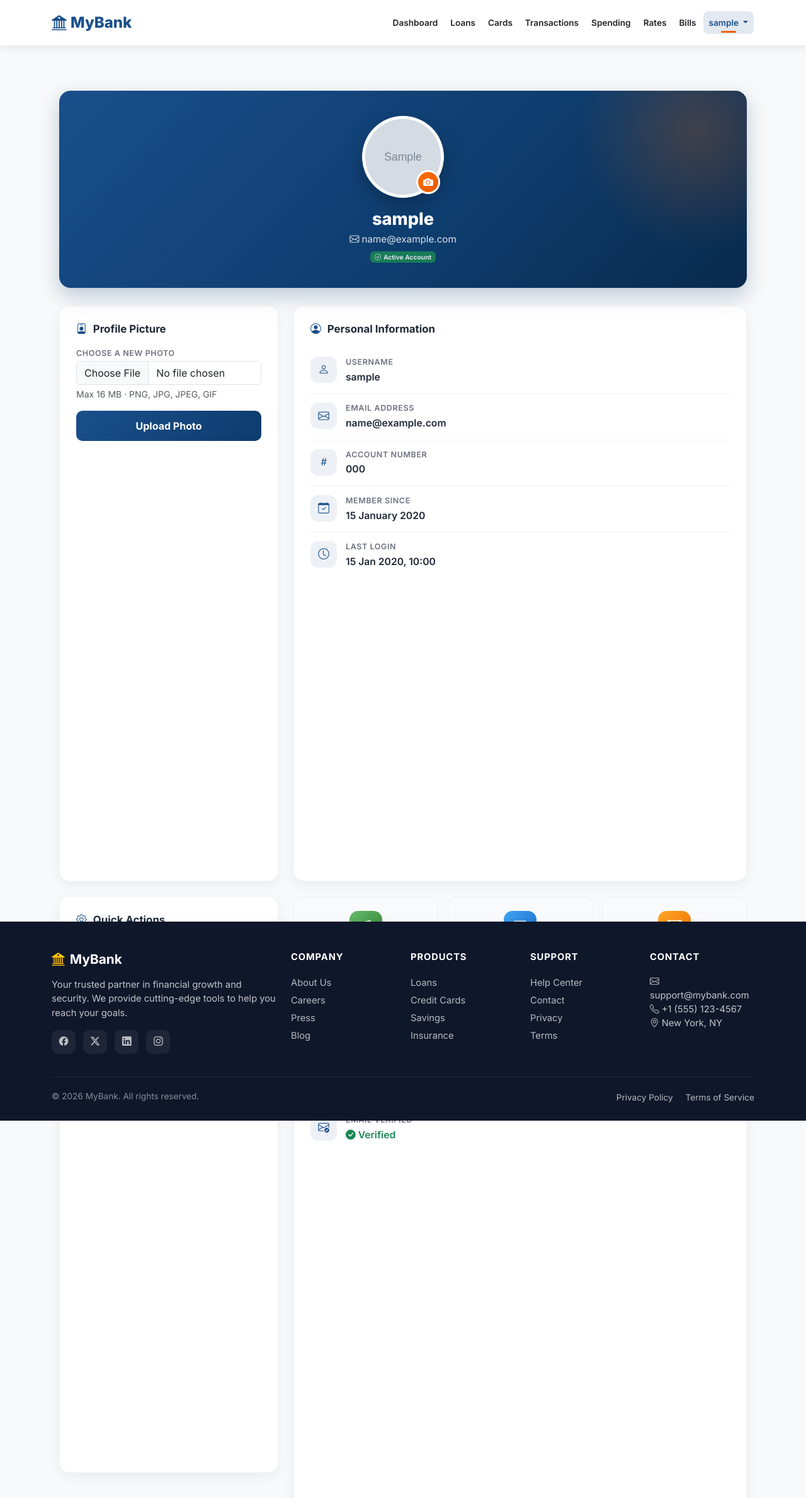
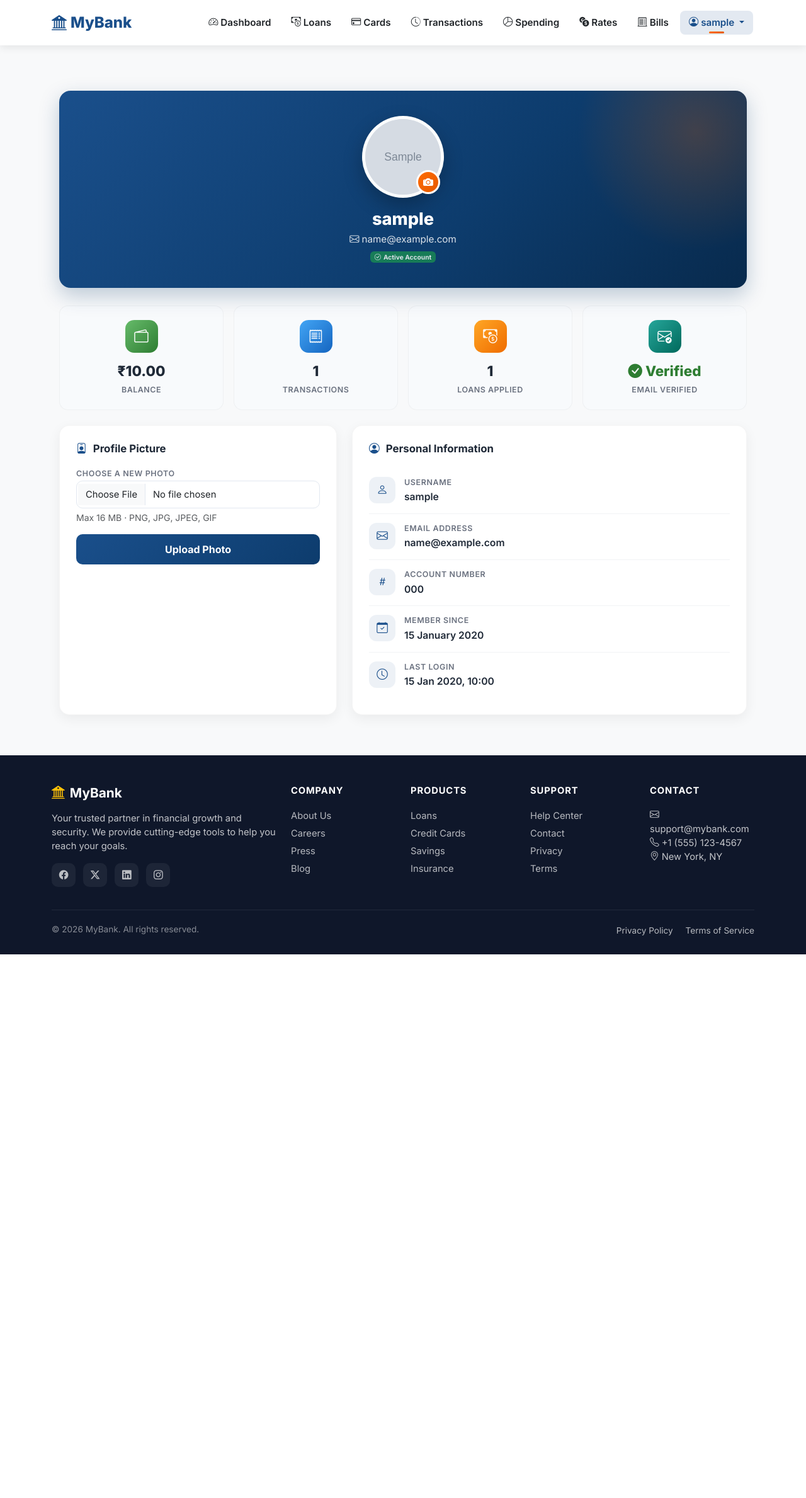
Before and after one commit to Neeraja-12/BANKINGAPP, a Flask app: page /profile in a window 1280 px wide. Shown: the top 2378 px of the page at 63% size. After the commit the page ends 1515 px from the top, so only its background shows below. Run offline with Flask 3, Linux system fonts and the light colour scheme; a user stored in the database is signed in; tables that the repository leaves empty hold one stand-in row (values such as "Sample post"); grey boxes marked "Sample" are stand-in pictures.

Commit message:
Move Quick Actions + Security to navbar dropdown

```diff
--- a/templates/layout.html
+++ b/templates/layout.html
@@ -6,16 +6,9 @@
 
     <title>{% block title %}MyBank - Premium Banking{% endblock %}</title>
 
-    <!-- Favicon -->
     <link rel="icon" href="{{ url_for('static', filename='favicon.ico.png') }}" type="image/png">
-
-    <!-- Bootstrap CSS -->
     <link href="https://cdn.jsdelivr.net/npm/bootstrap@5.3.0/dist/css/bootstrap.min.css" rel="stylesheet">
-
-    <!-- Bootstrap Icons -->
     <link rel="stylesheet" href="https://cdn.jsdelivr.net/npm/bootstrap-icons@1.11.3/font/bootstrap-icons.min.css">
-
-    <!-- Google Fonts -->
     <link href="https://fonts.googleapis.com/css2?family=Inter:wght@400;500;600;700;800&display=swap" rel="stylesheet">
 
     <style>
@@ -26,22 +19,14 @@
             --accent: #ff6b00;
             --light-bg: #f8f9fa;
             --dark-text: #212529;
-            --light-text: #f8f9fa;
             --gradient-primary: linear-gradient(135deg, #1a4f8b 0%, #0d3c6d 100%);
             --gradient-secondary: linear-gradient(135deg, #ff6b00 0%, #e55a00 100%);
             --shadow-soft: 0 4px 12px rgba(0, 0, 0, 0.08);
             --shadow-medium: 0 8px 24px rgba(0, 0, 0, 0.12);
-            --shadow-strong: 0 12px 36px rgba(0, 0, 0, 0.15);
             --navbar-h: 72px;
         }
 
-        /* ==================================================
-           STICKY FOOTER SETUP — do not change these 5 rules
-           ================================================== */
-        html {
-            height: 100%;
-            scroll-behavior: smooth;
-        }
+        html { height: 100%; scroll-behavior: smooth; }
 
         body {
             font-family: 'Inter', -apple-system, BlinkMacSystemFont, 'Segoe UI', Roboto, sans-serif;
@@ -53,35 +38,18 @@
             margin: 0;
         }
 
-        .app-container {
-            flex: 1 0 auto;
-            display: flex;
-            flex-direction: column;
-            width: 100%;
-        }
-
-        .main-content {
-            flex: 1 0 auto;
-            padding-top: calc(var(--navbar-h) + 24px);
-            padding-bottom: 40px;
-        }
-
-        .footer {
-            flex-shrink: 0;
-            margin-top: auto;
-        }
-        /* ============== END STICKY FOOTER SETUP ============== */
+        .app-container { flex: 1 0 auto; display: flex; flex-direction: column; width: 100%; }
+        .main-content { flex: 1 0 auto; padding-top: calc(var(--navbar-h) + 24px); padding-bottom: 40px; }
+        .footer { flex-shrink: 0; margin-top: auto; }
 
         /* ---------- Navbar ---------- */
         .navbar {
             background: rgba(255, 255, 255, 0.95) !important;
             backdrop-filter: blur(12px);
             box-shadow: var(--shadow-soft);
-            padding: 0.55rem 0;
+            padding: 0.65rem 0;
             min-height: var(--navbar-h);
-            transition: box-shadow 0.3s ease;
         }
-
         .navbar-brand {
             font-weight: 800;
             color: var(--primary) !important;
@@ -90,29 +58,18 @@
             align-items: center;
             gap: 6px;
         }
-
         .nav-link {
             font-weight: 600;
-            font-size: 0.9rem;
+            font-size: 0.95rem;
             color: var(--dark-text) !important;
             border-radius: 8px;
-            padding: 8px 12px !important;
-            margin: 0 1px;
+            padding: 8px 14px !important;
+            margin: 0 2px;
             transition: all 0.25s ease;
             position: relative;
-            white-space: nowrap;
         }
-
-        .nav-link:hover {
-            background: rgba(26, 79, 139, 0.08);
-            color: var(--primary) !important;
-        }
-
-        .nav-link.active {
-            background: rgba(26, 79, 139, 0.12);
-            color: var(--primary) !important;
-        }
-
+        .nav-link:hover { background: rgba(26, 79, 139, 0.08); color: var(--primary) !important; }
+        .nav-link.active { background: rgba(26, 79, 139, 0.12); color: var(--primary) !important; }
         .nav-link.active::before {
             content: "";
             position: absolute;
@@ -123,34 +80,23 @@
             background: var(--gradient-secondary);
         }
 
+        /* Dropdown */
         .dropdown-menu {
             border: none;
             box-shadow: var(--shadow-medium);
             border-radius: 12px;
             padding: 8px;
-            min-width: 200px;
+            min-width: 230px;
         }
-
         .dropdown-item {
             border-radius: 8px;
             padding: 9px 14px;
             font-weight: 500;
             transition: background 0.2s ease;
+            cursor: pointer;
         }
-
-        .dropdown-item:hover {
-            background: rgba(26, 79, 139, 0.08);
-            color: var(--primary);
-        }
-
-        /* Tighten navbar on medium screens (less room for 7+ links) */
-        @media (max-width: 1300px) {
-            .nav-link {
-                font-size: 0.85rem;
-                padding: 8px 9px !important;
-            }
-            .nav-link i { display: none; }   /* hide icons to save space */
-        }
+        .dropdown-item:hover { background: rgba(26, 79, 139, 0.08); color: var(--primary); }
+        .dropdown-item.text-danger:hover { background: rgba(198, 40, 40, 0.08); color: #c62828; }
 
         /* ---------- Footer ---------- */
         .footer {
@@ -159,7 +105,6 @@
             padding: 48px 0 24px;
             font-size: 0.92rem;
         }
-
         .footer h6 {
             color: #fff;
             font-weight: 700;
@@ -168,7 +113,6 @@
             letter-spacing: 0.06em;
             margin-bottom: 18px;
         }
-
         .footer a {
             color: rgba(255, 255, 255, 0.7);
             text-decoration: none;
@@ -178,11 +122,7 @@
             gap: 6px;
             line-height: 1.9;
         }
-
-        .footer a:hover {
-            color: var(--accent);
-        }
-
+        .footer a:hover { color: var(--accent); }
         .footer .social a {
             width: 38px; height: 38px;
             display: inline-flex;
@@ -193,13 +133,7 @@
             margin-right: 8px;
             transition: all 0.25s ease;
         }
-
-        .footer .social a:hover {
-            background: var(--accent);
-            color: #fff;
-            transform: translateY(-3px);
-        }
-
+        .footer .social a:hover { background: var(--accent); color: #fff; transform: translateY(-3px); }
         .footer-bottom {
             border-top: 1px solid rgba(255, 255, 255, 0.08);
             margin-top: 36px;
@@ -221,7 +155,6 @@
             display: flex;
             align-items: center;
         }
-
         .alert .btn-close { margin-left: auto; }
 
         /* ---------- Buttons ---------- */
@@ -233,27 +166,24 @@
             padding: 10px 26px;
             transition: all 0.25s ease;
         }
-
         .btn-primary:hover {
             transform: translateY(-2px);
             box-shadow: var(--shadow-medium);
             background: var(--gradient-primary);
         }
-
         .btn-outline-primary {
             border-radius: 10px;
             font-weight: 600;
             border-color: var(--primary);
             color: var(--primary);
         }
-
         .btn-outline-primary:hover {
             background: var(--primary);
             border-color: var(--primary);
             color: #fff;
         }
 
-        /* ---------- Accessibility skip link ---------- */
+        /* Skip link */
         .skip-link {
             position: absolute;
             top: -60px; left: 12px;
@@ -268,7 +198,7 @@
         }
         .skip-link:focus { top: 12px; color: #fff; }
 
-        /* ---------- Mobile tweaks ---------- */
+        /* Mobile */
         @media (max-width: 991px) {
             .navbar-collapse {
                 background: #fff;
@@ -277,22 +207,18 @@
                 margin-top: 12px;
                 box-shadow: var(--shadow-medium);
             }
-            .nav-link { padding: 10px 14px !important; font-size: 0.95rem; }
-            .nav-link i { display: inline; }   /* restore icons in mobile menu */
+            .nav-link { padding: 10px 14px !important; }
             .nav-link.active::before { display: none; }
         }
-
         @media (max-width: 768px) {
             :root { --navbar-h: 64px; }
             .main-content { padding-top: calc(var(--navbar-h) + 16px); }
         }
     </style>
 
-    <!-- Child templates can add their own CSS here -->
     {% block head_extra_css %}{% endblock %}
 </head>
 <body>
-    <!-- Accessibility skip link -->
     <a href="#main-content" class="skip-link">Skip to content</a>
 
     <div class="app-container">
@@ -350,6 +276,20 @@
                                 <ul class="dropdown-menu dropdown-menu-end">
                                     <li><a class="dropdown-item" href="{{ url_for('profile') }}"><i class="bi bi-person me-2"></i>Profile</a></li>
                                     <li><a class="dropdown-item" href="{{ url_for('settings') }}"><i class="bi bi-gear me-2"></i>Settings</a></li>
+                                    <li><a class="dropdown-item" href="{{ url_for('settings') }}#security"><i class="bi bi-shield-lock me-2"></i>Security</a></li>
+                                    <li><a class="dropdown-item" href="{{ url_for('transactions_history') }}"><i class="bi bi-clock-history me-2"></i>View Transactions</a></li>
+                                    <li><a class="dropdown-item" href="{{ url_for('dashboard') }}"><i class="bi bi-speedometer2 me-2"></i>Dashboard</a></li>
+                                    <li><hr class="dropdown-divider"></li>
+                                    <li>
+                                        <form method="POST" action="{{ url_for('delete_account') }}"
+                                              onsubmit="return confirm('Delete your account permanently? This cannot be undone.');"
+                                              style="margin:0;">
+                                            <input type="hidden" name="csrf_token" value="{{ csrf_token() }}">
+                                            <button type="submit" class="dropdown-item text-danger" style="background:none;border:none;width:100%;text-align:left;">
+                                                <i class="bi bi-trash me-2"></i>Delete Account
+                                            </button>
+                                        </form>
+                                    </li>
                                     <li><hr class="dropdown-divider"></li>
                                     <li><a class="dropdown-item text-danger" href="{{ url_for('logout') }}"><i class="bi bi-box-arrow-right me-2"></i>Logout</a></li>
                                 </ul>
@@ -374,7 +314,6 @@
         <!-- Main Content -->
         <main class="main-content" id="main-content">
             <div class="container">
-                <!-- Flash Messages -->
                 {% with messages = get_flashed_messages(with_categories=true) %}
                     {% if messages %}
                         {% for category, message in messages %}
@@ -387,7 +326,6 @@
                     {% endif %}
                 {% endwith %}
 
-                <!-- Page Content -->
                 {% block content %}{% endblock %}
             </div>
         </main>
@@ -455,10 +393,8 @@
         </footer>
     </div>
 
-    <!-- Bootstrap JS -->
     <script src="https://cdn.jsdelivr.net/npm/bootstrap@5.3.0/dist/js/bootstrap.bundle.min.js"></script>
 
-    <!-- Auto-dismiss alerts -->
     <script>
         document.addEventListener('DOMContentLoaded', function () {
             setTimeout(() => {
@@ -472,7 +408,6 @@
         });
     </script>
 
-    <!-- Child templates can add their own JS here -->
     {% block footer_extra_js %}{% endblock %}
 </body>
 </html>
--- a/templates/profile.html
+++ b/templates/profile.html
@@ -54,9 +54,7 @@
     z-index: 3;
     transition: transform 0.2s ease;
   }
-  .profile-avatar-wrapper .edit-badge:hover {
-    transform: scale(1.1);
-  }
+  .profile-avatar-wrapper .edit-badge:hover { transform: scale(1.1); }
   .profile-hero h2 { font-weight: 800; font-size: 1.7rem; margin-bottom: 4px; position: relative; z-index: 2; }
   .profile-hero p { opacity: 0.85; margin-bottom: 0; position: relative; z-index: 2; font-size: 0.95rem; }
 
@@ -122,10 +120,7 @@
     transition: transform 0.25s ease, box-shadow 0.25s ease;
     height: 100%;
   }
-  .stat-tile:hover {
-    transform: translateY(-4px);
-    box-shadow: 0 12px 28px rgba(0,0,0,0.08);
-  }
+  .stat-tile:hover { transform: translateY(-4px); box-shadow: 0 12px 28px rgba(0,0,0,0.08); }
   .stat-icon {
     width: 52px; height: 52px;
     border-radius: 14px;
@@ -139,64 +134,23 @@
   .stat-icon.blue   { background: linear-gradient(135deg, #42a5f5, #1565c0); }
   .stat-icon.green  { background: linear-gradient(135deg, #66bb6a, #2e7d32); }
   .stat-icon.orange { background: linear-gradient(135deg, #ffa726, #ef6c00); }
-  .stat-icon.purple { background: linear-gradient(135deg, #ab47bc, #6a1b9a); }
+  .stat-icon.teal   { background: linear-gradient(135deg, #26a69a, #00695c); }
   .stat-value {
     font-size: 1.4rem;
     font-weight: 800;
     color: #1f2937;
     margin-bottom: 4px;
   }
+  .stat-value.success { color: #2e7d32; }
+  .stat-value.danger  { color: #c62828; }
   .stat-label {
-    font-size: 0.82rem;
+    font-size: 0.78rem;
     color: #6b7280;
     text-transform: uppercase;
     letter-spacing: 0.04em;
     font-weight: 600;
   }
 
-  .action-btn {
-    display: flex;
-    align-items: center;
-    gap: 12px;
-    width: 100%;
-    padding: 14px 18px;
-    border-radius: 12px;
-    background: #fff;
-    border: 1.5px solid #e2e8f0;
-    color: #1f2937;
-    font-weight: 600;
-    text-decoration: none;
-    transition: all 0.25s ease;
-    margin-bottom: 10px;
-    font-size: 0.95rem;
-    cursor: pointer;
-  }
-  .action-btn:hover {
-    transform: translateX(4px);
-    border-color: #1a4f8b;
-    color: #1a4f8b;
-    box-shadow: 0 6px 18px rgba(26,79,139,0.1);
-  }
-  .action-btn i {
-    width: 34px; height: 34px;
-    border-radius: 10px;
-    display: flex;
-    align-items: center;
-    justify-content: center;
-    background: rgba(26,79,139,0.08);
-    color: #1a4f8b;
-    font-size: 1rem;
-    flex-shrink: 0;
-  }
-  .action-btn.danger { color: #c62828; border-color: #fecaca; }
-  .action-btn.danger i { background: rgba(198,40,40,0.08); color: #c62828; }
-  .action-btn.danger:hover { border-color: #c62828; color: #c62828; }
-
-  .upload-form {
-    margin-top: 14px;
-    padding-top: 18px;
-    border-top: 1px solid #f1f3f5;
-  }
   .upload-form .form-control {
     border-radius: 10px;
     border: 1.5px solid #e2e8f0;
@@ -233,11 +187,11 @@
     <div class="profile-avatar-wrapper">
       {% if current_user.profile_pic and current_user.profile_pic != 'default.jpg' %}
         <img src="{{ url_for('static', filename='images/profile_pics/' + current_user.profile_pic) }}"
-             alt="{{ current_user.username }}" class="profile-avatar">
-      {% else %}
-        <img src="{{ url_for('static', filename='images/default.png') }}"
              alt="{{ current_user.username }}" class="profile-avatar"
              onerror="this.src='{{ url_for('static', filename='favicon.ico.png') }}'">
+      {% else %}
+        <img src="{{ url_for('static', filename='favicon.ico.png') }}"
+             alt="{{ current_user.username }}" class="profile-avatar">
       {% endif %}
       <label for="quick-photo" class="edit-badge" title="Change profile picture">
         <i class="bi bi-camera-fill"></i>
@@ -252,16 +206,52 @@
     </p>
   </div>
 
+  <!-- Stat tiles — 4 across -->
+  <div class="row g-3 mb-4">
+    <div class="col-md-3 col-6">
+      <div class="stat-tile">
+        <div class="stat-icon green"><i class="bi bi-wallet2"></i></div>
+        <div class="stat-value">{{ format_currency(current_user.balance) }}</div>
+        <div class="stat-label">Balance</div>
+      </div>
+    </div>
+    <div class="col-md-3 col-6">
+      <div class="stat-tile">
+        <div class="stat-icon blue"><i class="bi bi-receipt"></i></div>
+        <div class="stat-value">{{ current_user.transactions|length }}</div>
+        <div class="stat-label">Transactions</div>
+      </div>
+    </div>
+    <div class="col-md-3 col-6">
+      <div class="stat-tile">
+        <div class="stat-icon orange"><i class="bi bi-cash-coin"></i></div>
+        <div class="stat-value">{{ current_user.loan_applications|length }}</div>
+        <div class="stat-label">Loans Applied</div>
+      </div>
+    </div>
+    <div class="col-md-3 col-6">
+      <div class="stat-tile">
+        <div class="stat-icon teal"><i class="bi bi-envelope-check"></i></div>
+        <div class="stat-value {% if current_user.email %}success{% else %}danger{% endif %}">
+          {% if current_user.email %}
+            <i class="bi bi-check-circle-fill"></i> Verified
+          {% else %}
+            <i class="bi bi-x-circle-fill"></i> Not
+          {% endif %}
+        </div>
+        <div class="stat-label">Email Verified</div>
+      </div>
+    </div>
+  </div>
+
   <div class="row g-4">
 
-    <!-- Left column -->
-    <div class="col-lg-4">
-
-      <!-- Profile picture upload -->
-      <div class="content-card mb-4">
+    <!-- Left column — picture upload -->
+    <div class="col-lg-5">
+      <div class="content-card">
         <h5><i class="bi bi-person-badge"></i> Profile Picture</h5>
         <form method="POST" action="{{ url_for('upload_profile_pic') }}"
-              enctype="multipart/form-data" id="uploadForm">
+              enctype="multipart/form-data" id="uploadForm" class="upload-form">
           {{ form.hidden_tag() }}
           <div class="mb-3">
             <label class="info-label" for="photo">Choose a new photo</label>
@@ -274,39 +264,11 @@
           {{ form.submit(class="btn-upload", value="Upload Photo") }}
         </form>
       </div>
-
-      <!-- Quick actions -->
-      <div class="content-card">
-        <h5><i class="bi bi-gear"></i> Quick Actions</h5>
-
-        <a href="{{ url_for('settings') }}" class="action-btn">
-          <i class="bi bi-pencil-square"></i> Edit Profile & Settings
-        </a>
-
-        <a href="{{ url_for('transactions_history') }}" class="action-btn">
-          <i class="bi bi-clock-history"></i> View Transactions
-        </a>
-
-        <a href="{{ url_for('dashboard') }}" class="action-btn">
-          <i class="bi bi-speedometer2"></i> Back to Dashboard
-        </a>
-
-        <form method="POST" action="{{ url_for('delete_account') }}"
-              onsubmit="return confirm('Delete your account permanently? This cannot be undone.');"
-              class="mt-2">
-          <input type="hidden" name="csrf_token" value="{{ csrf_token() }}">
-          <button type="submit" class="action-btn danger" style="border-width:1.5px;">
-            <i class="bi bi-trash"></i> Delete Account
-          </button>
-        </form>
-      </div>
     </div>
 
-    <!-- Right column -->
-    <div class="col-lg-8">
-
-      <!-- Personal info -->
-      <div class="content-card mb-4">
+    <!-- Right column — Personal info only -->
+    <div class="col-lg-7">
+      <div class="content-card">
         <h5><i class="bi bi-person-circle"></i> Personal Information</h5>
 
         <div class="info-row">
@@ -357,61 +319,6 @@
           </div>
         </div>
       </div>
-
-      <!-- Account summary -->
-      <div class="row g-3 mb-4">
-        <div class="col-md-4 col-6">
-          <div class="stat-tile">
-            <div class="stat-icon green"><i class="bi bi-wallet2"></i></div>
-            <div class="stat-value">{{ format_currency(current_user.balance) }}</div>
-            <div class="stat-label">Balance</div>
-          </div>
-        </div>
-        <div class="col-md-4 col-6">
-          <div class="stat-tile">
-            <div class="stat-icon blue"><i class="bi bi-receipt"></i></div>
-            <div class="stat-value">{{ current_user.transactions|length }}</div>
-            <div class="stat-label">Transactions</div>
-          </div>
-        </div>
-        <div class="col-md-4 col-12">
-          <div class="stat-tile">
-            <div class="stat-icon orange"><i class="bi bi-cash-coin"></i></div>
-            <div class="stat-value">{{ current_user.loan_applications|length }}</div>
-            <div class="stat-label">Loans Applied</div>
-          </div>
-        </div>
-      </div>
-
-      <!-- Security -->
-      <div class="content-card">
-        <h5><i class="bi bi-shield-lock"></i> Security</h5>
-
-        <div class="info-row">
-          <div class="info-icon"><i class="bi bi-key"></i></div>
-          <div class="flex-grow-1">
-            <div class="info-label">Password</div>
-            <div class="info-value">••••••••••</div>
-          </div>
-          <a href="{{ url_for('settings') }}" class="btn btn-sm btn-outline-primary">
-            Change
-          </a>
-        </div>
-
-        <div class="info-row">
-          <div class="info-icon"><i class="bi bi-envelope-check"></i></div>
-          <div class="flex-grow-1">
-            <div class="info-label">Email Verified</div>
-            <div class="info-value">
-              {% if current_user.email %}
-                <span class="text-success"><i class="bi bi-check-circle-fill me-1"></i>Verified</span>
-              {% else %}
-                <span class="text-danger">Not verified</span>
-              {% endif %}
-            </div>
-          </div>
-        </div>
-      </div>
     </div>
   </div>
 </div>
```
